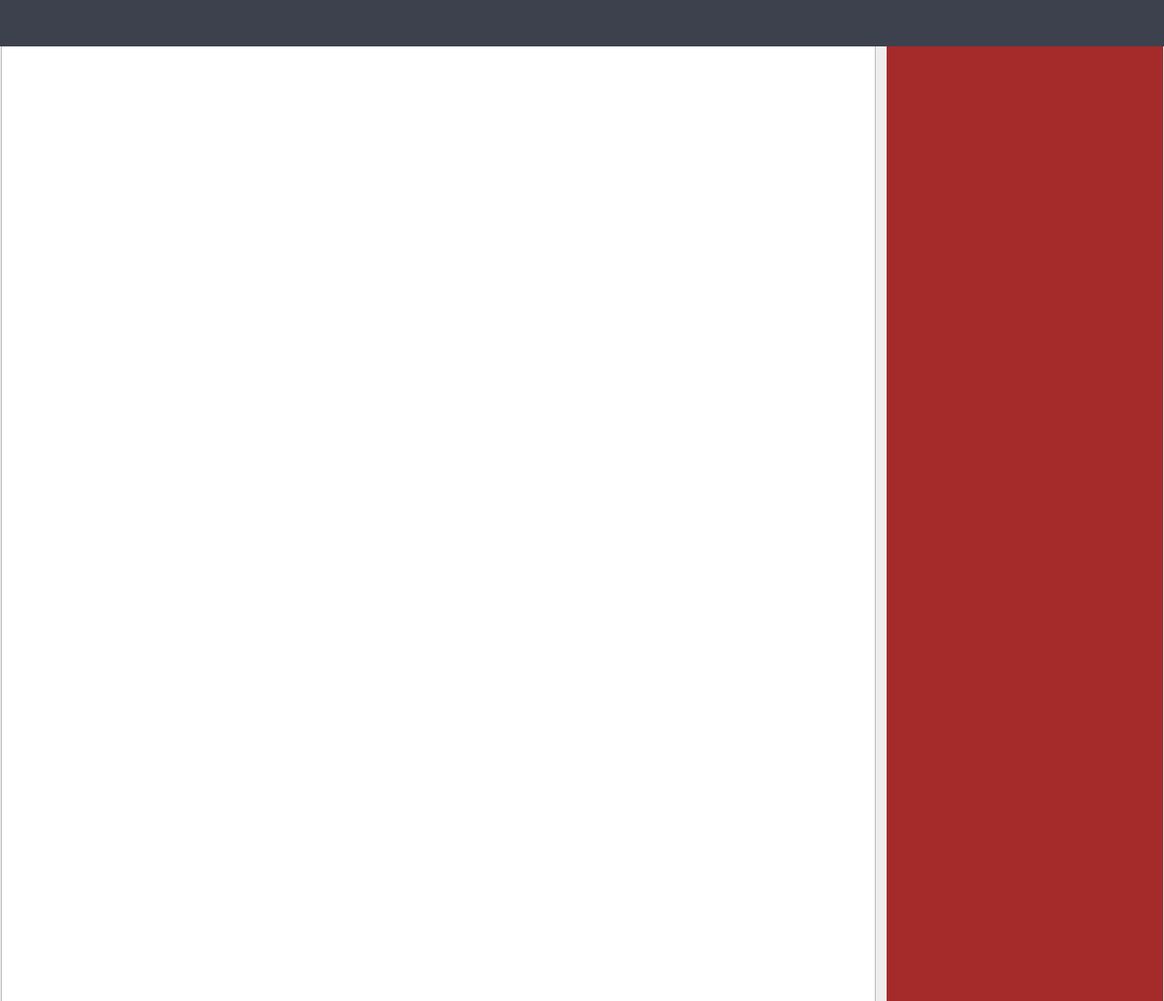
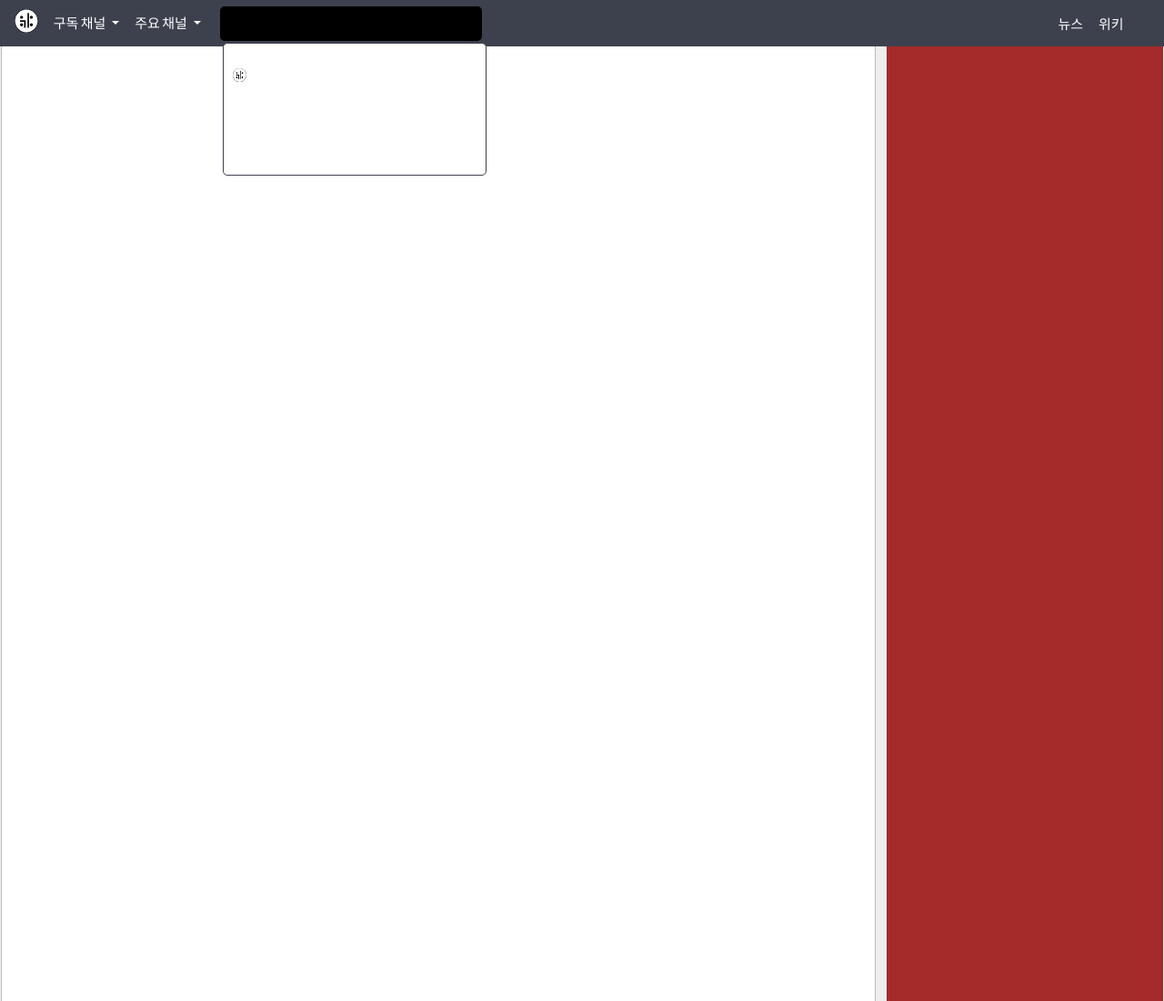
Before and after one commit to web5-kimgangmoon/boardProject, a plain HTML site: page board/index/index.html in a window 1280 px wide. Shown: the top 1100 px of the page at 91% size. Drawn offline with Linux system fonts and the light colour scheme.

Commit message:
feat:topIncomplete

```diff
--- a/board/index/index.css
+++ b/board/index/index.css
@@ -1,6 +1,8 @@
 body {
   margin: 0;
   background-color: #eee;
+  --base-font-family: -apple-system, BlinkMacSystemFont, "NanumBarunGothic",
+    system-ui, sans-serif;
 }
 li {
   list-style-type: none;
@@ -14,10 +16,6 @@ li {
   height: 100%;
   box-sizing: border-box;
 }
-svg {
-  width: 20px;
-  fill: red;
-}
 #container_kim .top_kim {
   display: flex;
   justify-content: center;
@@ -27,17 +25,153 @@ svg {
 #container_kim .top_kim .topCenter_kim {
   display: flex;
   width: 80rem;
-  margin: auto;
+  margin: 0 auto;
   justify-content: space-between;
+  align-items: center;
 }
 #container_kim .top_kim .topCenter_kim .topLeft_kim {
   padding-left: 1rem;
+  position: relative;
 }
+
 #container_kim .top_kim .topCenter_kim .topRight_kim {
   padding-right: 1rem;
 }
-#container_kim .top_kim .topCenter_kim .topRight_kim::after {
+#container_kim .top_kim .topCenter_kim .topLeft_kim .inline_kim,
+#container_kim .top_kim .topCenter_kim .topRight_kim .inline_kim {
+  display: inline-block;
+}
+#container_kim .top_kim .topCenter_kim .topLeft_kim .logo-img_kim {
+  transform: translateY(5px);
+}
+#container_kim .top_kim .topCenter_kim .topLeft_kim span,
+#container_kim .top_kim .topCenter_kim .topRight_kim .inline_kim a {
+  display: inline-block;
+  font-size: 0.92rem;
+  padding: 0rem 0rem 0rem 0.8rem;
+  font-size: 15px;
+  color: white;
+  text-decoration: none;
+}
+#container_kim .top_kim .topCenter_kim .topLeft_kim span {
+  padding-top: 1.5rem;
+}
+#container_kim .top_kim .topCenter_kim .topLeft_kim .space_kim {
+  padding-left: 0.15rem;
+}
+#container_kim .top_kim .topCenter_kim .topLeft_kim .space_kim::after {
+  display: inline-block;
+  content: "";
+  height: 0px;
+  width: 0px;
+  border: 4px solid white;
+  margin-left: 7px;
+  border-right: 4px solid transparent;
+  border-left: 4px solid transparent;
+  border-bottom: 4px solid transparent;
+}
+#container_kim
+  .top_kim
+  .topCenter_kim
+  .topLeft_kim
+  .inline_kim
+  form
+  .inline_kim {
+  position: relative;
+}
+#container_kim
+  .top_kim
+  .topCenter_kim
+  .topLeft_kim
+  .inline_kim
+  form
+  .inline_kim
+  .search-img_kim::before {
+  content: "\f21f";
+  background-color: black;
+  position: absolute;
+  top: 5;
+  right: 0;
+  bottom: 0;
+  left: 25;
+  width: 18px;
+  height: 60%;
+}
+#container_kim
+  .top_kim
+  .topCenter_kim
+  .topLeft_kim
+  .inline_kim
+  form
+  .inline_kim
+  input {
+  height: 75%;
+  font-size: 1rem;
+  width: 18rem;
+  padding: 0;
+  padding-left: 2rem;
+  border: 0;
+  margin: 0;
+  color: white;
+  background-color: black;
+  outline: none;
+  border: 2px solid black;
+  transition: 1s border;
+  border-radius: 5px;
+}
+#container_kim
+  .top_kim
+  .topCenter_kim
+  .topLeft_kim
+  .inline_kim
+  form
+  .inline_kim
+  input:focus {
+  border: 2px solid aqua;
+  transition: 1s border;
+}
+#container_kim
+  .top_kim
+  .topCenter_kim
+  .topRight_kim
+  .inline_kim
+  a
+  .person-img_kim::before {
   content: "\f213";
+}
+#container_kim
+  .top_kim
+  .topCenter_kim
+  .topLeft_kim
+  .inline_kim
+  form
+  .chanelSelect_kim {
+  width: 18rem;
+  position: absolute;
+  top: 40;
+  right: 0;
+  bottom: 0;
+  left: 20;
+  border-radius: 5px;
+  border: 1px solid #3d414d;
+  height: fit-content;
+  background-color: white;
+}
+#container_kim
+  .top_kim
+  .topCenter_kim
+  .topLeft_kim
+  .inline_kim
+  form
+  .chanelSelect_kim
+  div {
+  display: flex;
+  padding-left: 10px;
+  justify-content: left;
+  align-items: center;
+  width: 100%;
+  color: black;
+  height: 3rem;
 }
 #container_kim .subTop_kim {
   height: 1.7rem;
--- a/board/index/index.html
+++ b/board/index/index.html
@@ -1,4 +1,4 @@
-<html lang="en">
+<html lang="ko">
 
 <head>
   <meta charset="UTF-8">
@@ -12,11 +12,39 @@
     <div class="top_kim">
       <div class="topCenter_kim">
         <div class="topLeft_kim">
-          <svg viewBox="0 0 1 1">
-            <!-- <use href="./../../imgs/arca-logo-circle-web.svg" width="100%" height="100%"></use> -->
-          </svg>
+          <div class="logo-img_kim inline_kim">
+            <img src="./../../imgs/Arcalive_logo.svg" width="26px" height="26px">
+          </div>
+          <div class="inline_kim">
+            <span>구독</span><span class="space_kim">채널</span>
+          </div>
+          <div class="inline_kim">
+            <span>주요</span><span class="space_kim">채널</span>
+          </div>
+          <div class="inline_kim">
+            <form action="/" method="get">
+              <div class="inline_kim">
+                <span class="search-img_kim"></span>
+                <input type="search" name="chanelName" autocomplete="off" />
+                <div class="inline_kim chanelSelect_kim">
+                  <div><a><img src="./../../imgs/Arcalive_logo.svg" width="15px" height="15px" /><span>아아</span></a></div>
+                  <div></div>
+                  <div></div>
+                </div>
+              </div>
+              <!-- <div class="dropDownList"></div> -->
+            </form>
+          </div>
         </div>
-        <!-- <div class="topRight_kim">뉴스 위키</div> -->
+        <div class="topRight_kim">
+          <div class="inline_kim">
+            <a href=""><span>뉴스</span></a>
+            <a href=""><span>위키</span></a>
+          </div>
+          <div class="inline_kim login_kim">
+            <a href=""><span class="person-img_kim"></span></a>
+          </div>
+        </div>
       </div>
     </div>
     <div class="subTop_kim"></div>
```
Also changed, not shown: imgs/Arcalive_logo.svg (added), imgs/arca-logo-circle-web.svg.
